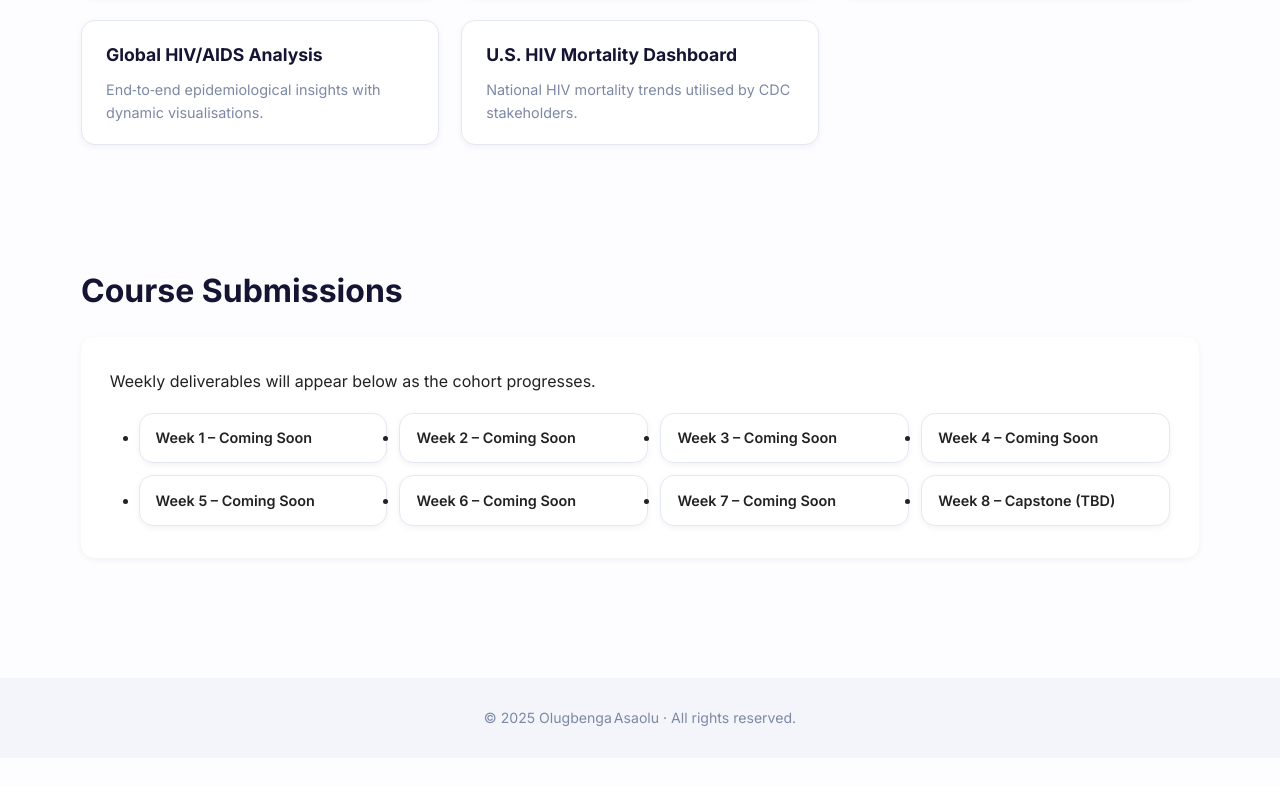
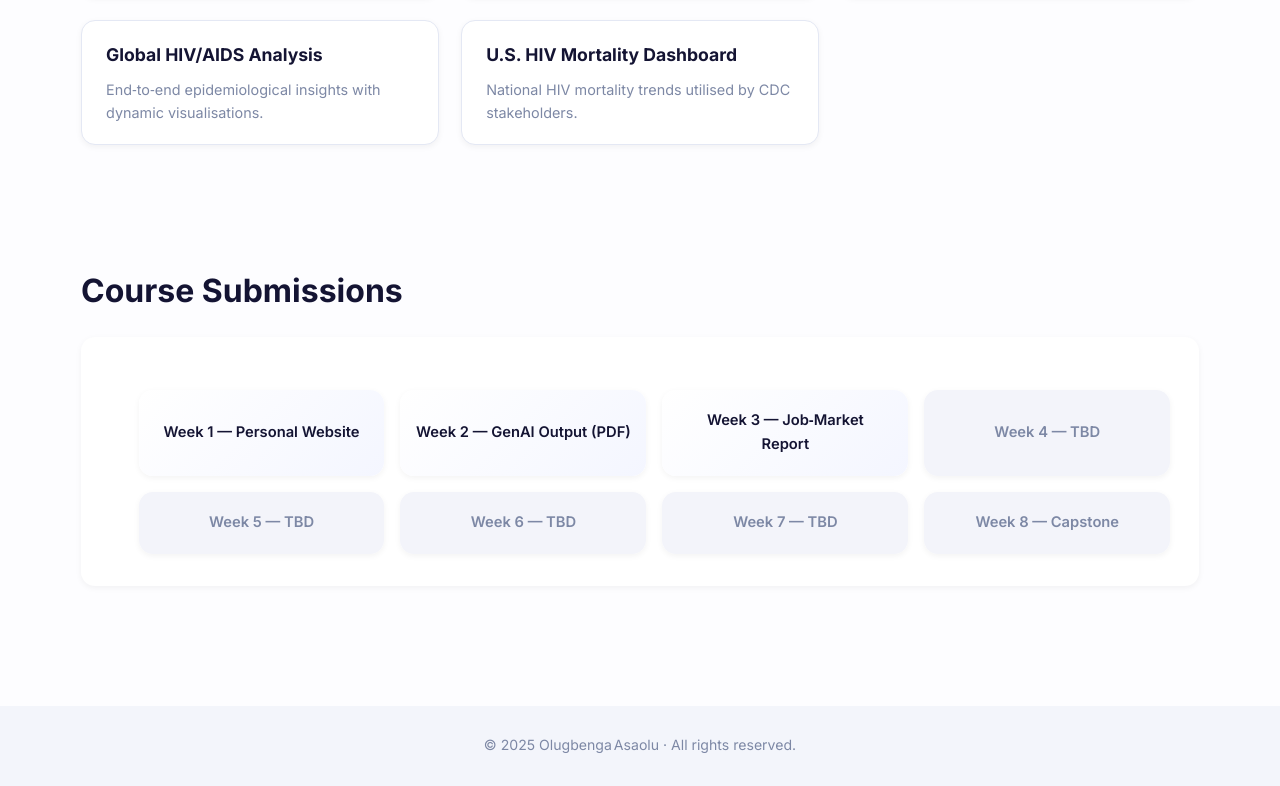
Before and after one commit to gbengasaolu/graph_courses_aiw, a plain HTML site: page index.html in a window 1280 px wide. Shown: the part 1622-2408 px from the top of the page. Before the commit the page ends 2380 px from the top, so only its background shows below. Drawn offline with Linux system fonts and the light colour scheme.

Commit message:
Update index.html

```diff
--- a/index.html
+++ b/index.html
@@ -41,7 +41,7 @@
       .hero{background:linear-gradient(145deg,#141433 0%,#1f1f4d 100%);color:#fff;padding:5.2rem 1rem 5.8rem;}
       .hero-inner{max-width:var(--max-width);margin:auto;display:flex;align-items:center;gap:3.2rem;flex-wrap:wrap;}
       .hero-text{flex:1 1 340px;min-width:280px;}
-      .hero-text h1{font-size:2.7rem;font-weight:700;line-height:1.2;}
+      .hero-text h1{font-size:2.7rem;font-weight:700;line-height:1.2;color:#fff;}
       .hero-text h1 .accent{color:var(--clr-accent);display:block;}
       .hero-text p{margin-top:1rem;font-size:1.05rem;opacity:.9;}
       .hero-photo{flex:0 0 220px;}
@@ -62,8 +62,13 @@
       .project p{font-size:.9rem;color:var(--clr-muted);}
 
       /*––––––––  SUBMISSIONS  ––––––––*/
-      .sub-grid{display:grid;grid-template-columns:repeat(auto-fit,minmax(220px,1fr));gap:.75rem;margin-top:1.1rem;list-style:none;}
-      .sub-grid li{background:var(--clr-surface);border:1px solid #e4e8f4;border-radius:var(--radius);padding:.8rem 1rem;font-weight:600;font-size:.9rem;box-shadow:var(--shadow-sm);}
+      .sub-grid{display:grid;grid-template-columns:repeat(auto-fit,minmax(220px,1fr));gap:1rem;margin-top:1.3rem;list-style:none;}
+      .sub-grid li{position:relative;border-radius:var(--radius);overflow:hidden;box-shadow:var(--shadow-sm);}
+      .tile-link{display:flex;align-items:center;justify-content:center;height:100%;padding:1.2rem;background:var(--clr-surface);color:var(--clr-primary);font-weight:600;font-size:.92rem;text-align:center;transition:transform .18s ease,box-shadow .18s ease;background-image:linear-gradient(135deg,#ffffff 0%,#f4f6ff 100%);}
+      .tile-link:hover{transform:translateY(-6px);box-shadow:var(--shadow-lg);}
+
+      /* TBD tiles */
+      .tbd{background:#f3f4fa;color:var(--clr-muted);}
 
       /*––––––––  FOOTER  ––––––––*/
       footer{background:#f3f5fb;text-align:center;padding:1.8rem;font-size:.88rem;color:var(--clr-muted);margin-top:4rem;}
@@ -96,7 +101,7 @@
     <section class="hero">
       <div class="hero-inner">
         <div class="hero-text">
-          <h1>Hello, I'm<br/>Olugbenga Asaolu<span class="accent">Data‑Science Leader</span></h1>
+          <h1>Hello, I'm<br/>Olugbenga Asaolu<span class="accent">Data‑Science Leader</span></h1>
           <p>🚀 Transforming complex public‑health data into AI‑driven solutions that save lives and guide policy. I blend epidemiology, informatics &amp; advanced analytics to elevate global health programmes.</p>
         </div>
         <div class="hero-photo">
@@ -138,11 +143,11 @@
         <h2>Project Portfolio</h2>
         <div class="grid">
           <a href="https://gbengasaolu.github.io/rmc_life_satisfaction_webpage_gb/" target="_blank" rel="noopener" class="project">
-            <h3>Advanced Analytics with R</h3>
-            <p>Interactive life‑satisfaction analysis with R Markdown &amp; Shiny‑style widgets.</p>
+            <h3>Advanced Analytics with R</h3>
+            <p>Interactive life‑satisfaction analysis with R Markdown &amp; Shiny‑style widgets.</p>
           </a>
           <a href="https://gbengasaolu.github.io/gapminder_2007/gapminder_2007#home" target="_blank" rel="noopener" class="project">
-            <h3>Gapminder 2007 Dashboard</h3>
+            <h3>Gapminder 2007 Dashboard</h3>
             <p>Plotly‑Dash exploration of GDP, life expectancy &amp; population.</p>
           </a>
           <a href="https://gbengasaolu.github.io/Gapminder_lifeexp_gdp/dahboard_final#home" target="_blank" rel="noopener" class="project">
@@ -164,23 +169,22 @@
       <section id="submissions">
         <h2>Course Submissions</h2>
         <div class="card">
-          <p>Weekly deliverables will appear below as the cohort progresses.</p>
           <ul class="sub-grid">
-            <li>Week 1 – Coming Soon</li>
-            <li>Week 2 – Coming Soon</li>
-            <li>Week 3 – Coming Soon</li>
-            <li>Week 4 – Coming Soon</li>
-            <li>Week 5 – Coming Soon</li>
-            <li>Week 6 – Coming Soon</li>
-            <li>Week 7 – Coming Soon</li>
-            <li>Week 8 – Capstone (TBD)</li>
+            <li><a class="tile-link" href="https://gbengasaolu.github.io/website/" target="_blank" rel="noopener">Week 1 — Personal Website</a></li>
+            <li><a class="tile-link" href="https://github.com/gbengasaolu/graph_courses_aiw/blob/main/week2_output.pdf" target="_blank" rel="noopener">Week 2 — GenAI Output&nbsp;(PDF)</a></li>
+            <li><a class="tile-link" href="https://github.com/gbengasaolu/graph_courses_aiw/blob/main/Job%20Market%20Analysis%20Report_Julius_Week3%20output.pdf" target="_blank" rel="noopener">Week 3 — Job‑Market Report</a></li>
+            <li><span class="tile-link tbd">Week 4 — TBD</span></li>
+            <li><span class="tile-link tbd">Week 5 — TBD</span></li>
+            <li><span class="tile-link tbd">Week 6 — TBD</span></li>
+            <li><span class="tile-link tbd">Week 7 — TBD</span></li>
+            <li><span class="tile-link tbd">Week 8 — Capstone</span></li>
           </ul>
         </div>
       </section>
     </main>
 
     <footer>
-      © 2025 Olugbenga Asaolu · All rights reserved.
+      © 2025 Olugbenga Asaolu · All rights reserved.
     </footer>
   </body>
 </html>
```
